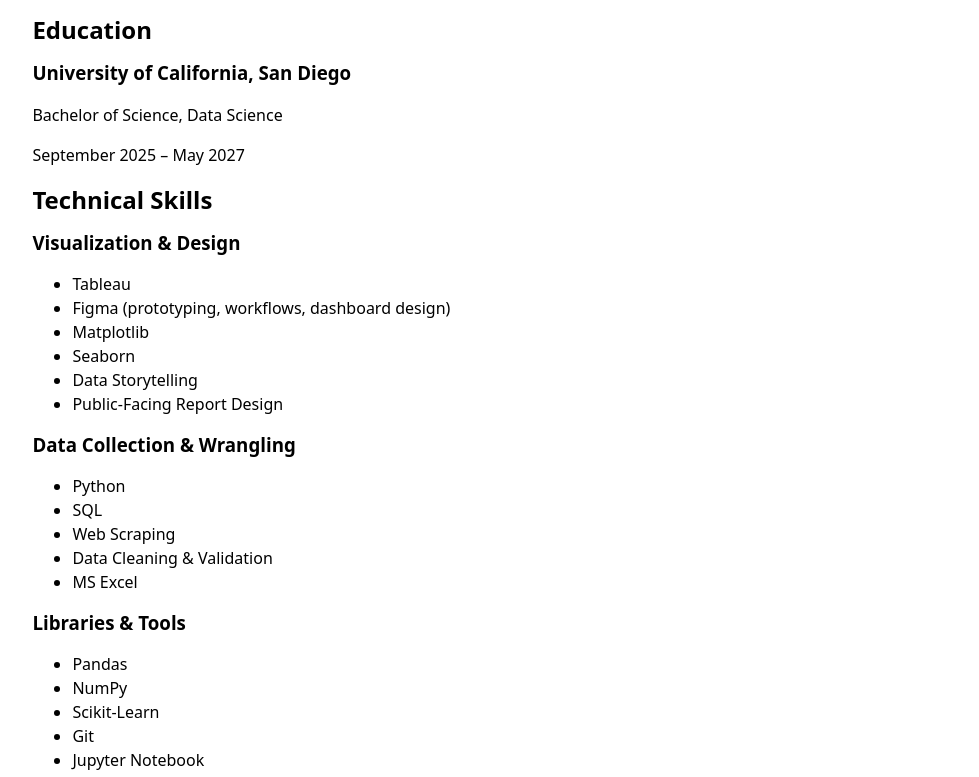
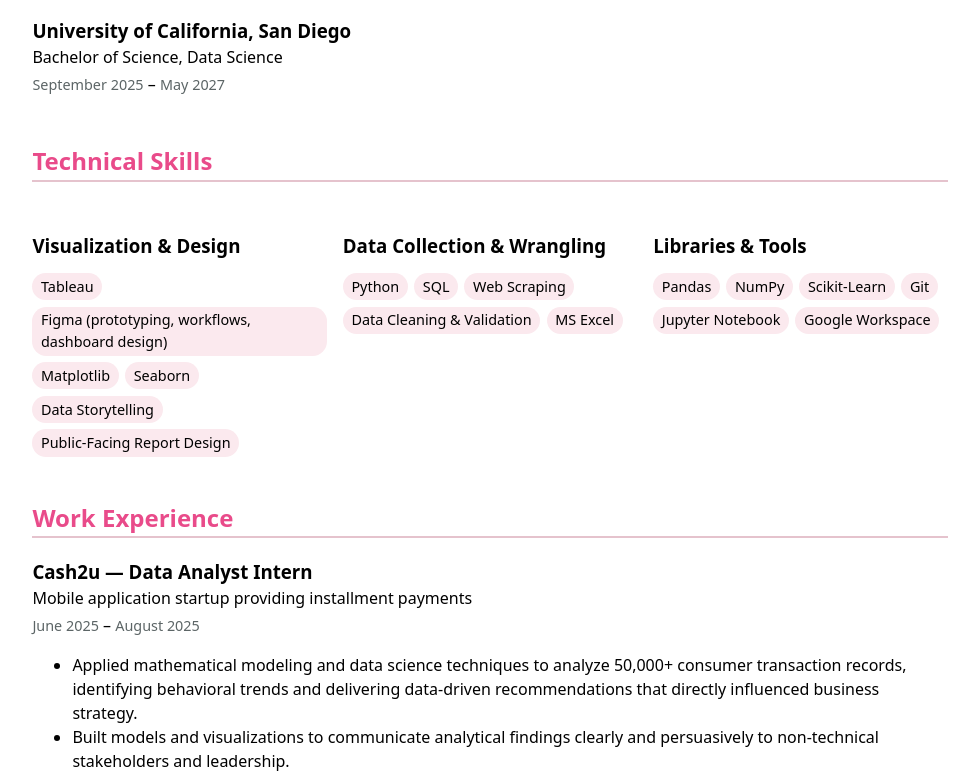
Before and after one commit to nmirbekova-wq/Personal-Portfolio, a plain HTML site: page cv/index.html in a window 1280 px wide. Shown: the part 188-965 px from the top of the page, without its empty margins (150-1129 px from the left). Drawn offline with Linux system fonts and the light colour scheme.

Commit message:
final styling

```diff
--- a/cv/index.html
+++ b/cv/index.html
@@ -6,7 +6,7 @@
     <link rel="stylesheet" href="../style.css">
     <title>CV</title>
 </head>
-<body>
+<body class="cv">
     <nav>
         <a href="../index.html">Home</a>
         <a href="../projects/index.html">Projects</a>
--- a/style.css
+++ b/style.css
@@ -97,3 +97,71 @@
 h1 {
   font-size: 400%;
 }
+
+/* Keep images from overflowing on small screens */
+img {
+  max-width: 100%;
+}
+
+/* Step 5: CV page */
+.cv h1 {
+  font-size: 250%;
+}
+
+.cv section {
+  margin-block: 2em;
+}
+
+.cv h2 {
+  color: var(--color-accent);
+  border-bottom: 2px solid oklch(from var(--color-accent) 85% 10% h);
+  padding-bottom: 0.2em;
+}
+
+.cv article {
+  margin-block: 1.5em;
+}
+
+.cv h3 {
+  margin-bottom: 0.2em;
+}
+
+.cv article p {
+  margin-block: 0.2em;
+}
+
+/* Dates in a softer gray */
+.cv time {
+  color: oklch(50% 3% 200);
+  font-size: 90%;
+}
+
+/* Skills sections: show list items as tags in a row */
+.cv section:nth-of-type(2) {
+  display: grid;
+  grid-template-columns: repeat(auto-fill, minmax(15em, 1fr));
+  gap: 1em;
+}
+
+.cv section:nth-of-type(2) h2 {
+  grid-column: 1 / -1;
+}
+
+.cv section:nth-of-type(2) article {
+  margin-block: 0;
+}
+
+.cv section:nth-of-type(2) ul {
+  display: flex;
+  flex-wrap: wrap;
+  gap: 0.4em;
+  padding: 0;
+  list-style: none;
+}
+
+.cv section:nth-of-type(2) li {
+  background-color: oklch(from var(--color-accent) 95% 5% h);
+  padding: 0.2em 0.6em;
+  border-radius: 1em;
+  font-size: 90%;
+}
```
